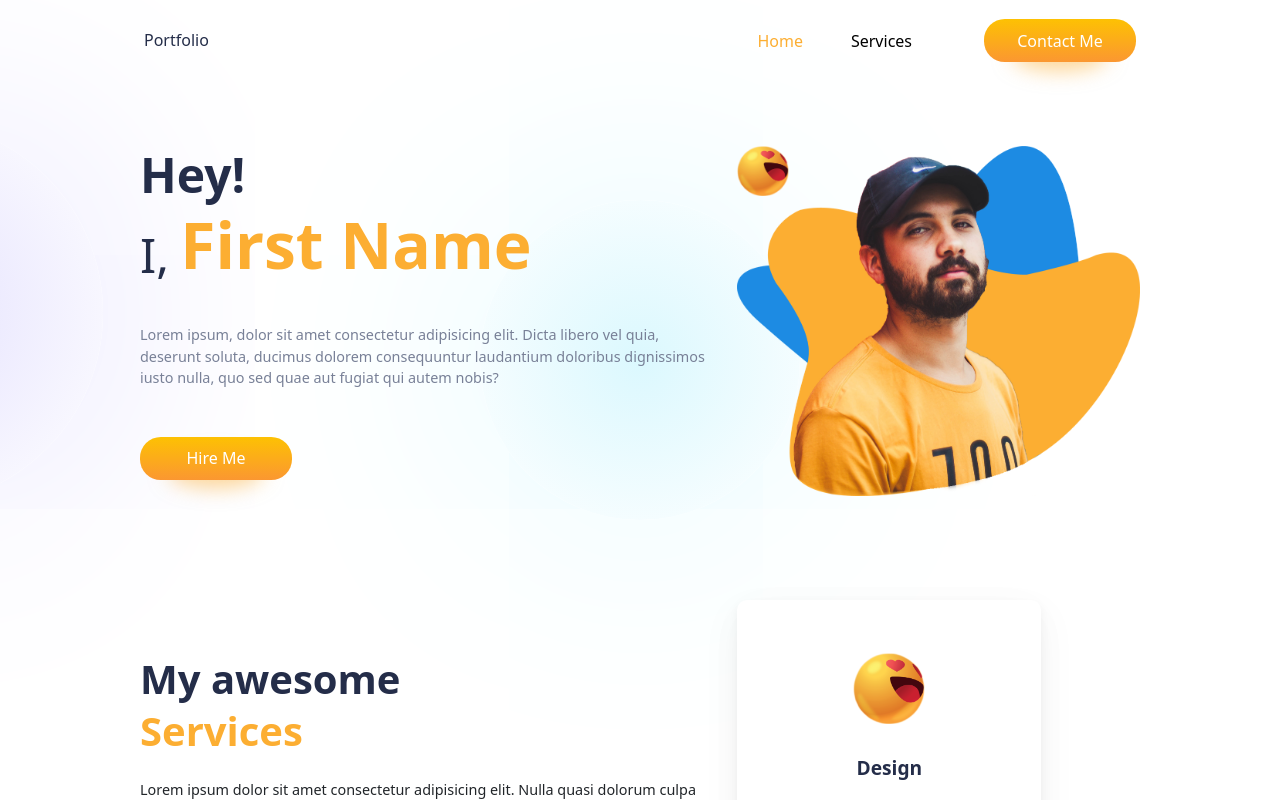
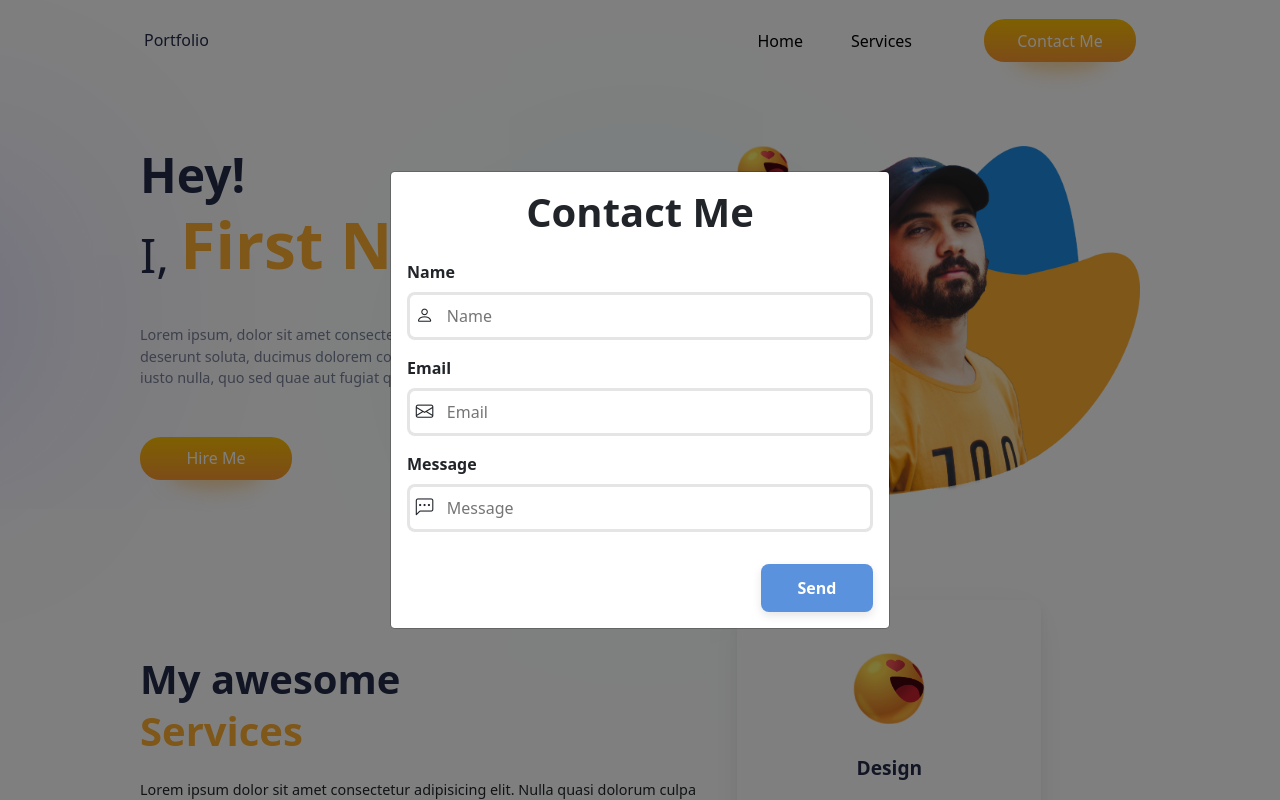
Before and after one commit to Charlygraphy23/Portfoleo-theme-1, a Next.js app: page / in a window 1280 px wide. Both pictures are taken after a click on the button "Contact Me". Shown: the top 800 px of the page. Built offline with nearby package versions, Linux system fonts and the light colour scheme.

Commit message:
contact me form added

```diff
--- /dev/null
+++ b/components/contact/index.tsx
@@ -0,0 +1,92 @@
+import { send as emailSend } from "@emailjs/browser";
+import React, { useCallback, useState } from "react";
+import Input from "../../core/components/Input";
+
+const ContactMe = () => {
+  const [form, setForm] = useState({
+    name: "",
+    message: "",
+    email: "",
+  });
+
+  const handleChange = useCallback((e) => {
+    setForm((prevState) => ({
+      ...prevState,
+      [e.target.name]: e.target.value,
+    }));
+  }, []);
+
+  const sendEmail = useCallback(() => {
+    const templateID = "template_d26lilp";
+    const serviceID = "service_53a7wy9";
+    const templateParams = {
+      name: form.name,
+      message: form.message,
+      from_email: form.email,
+    };
+
+    emailSend(serviceID, templateID, templateParams)
+      .then(() => console.log("Send"))
+      .catch((err) => console.log("err", err));
+  }, []);
+
+  return (
+    <div
+      className="modal fade contactMe "
+      id="contactMeForm"
+      aria-labelledby="contactMeForm"
+      aria-hidden="true"
+    >
+      <div className="modal-dialog modal-dialog-centered">
+        <div className="modal-content">
+          <div className="modal-body">
+            <form action="#" className="contactMe__container">
+              <h1 className="headline1 text-center mb-4">Contact Me</h1>
+
+              <Input
+                name="name"
+                label="Name"
+                type="text"
+                placeHolder="Name"
+                iconClassName="bi bi-person"
+                className="mb-3"
+                onChange={handleChange}
+                value={form.name}
+              />
+
+              <Input
+                name="email"
+                className="mb-3"
+                label="Email"
+                type="email"
+                placeHolder="Email"
+                iconClassName="bi bi-envelope"
+                onChange={handleChange}
+                value={form.email}
+              />
+
+              <Input
+                name="message"
+                className="mb-3"
+                label="Message"
+                type="text"
+                placeHolder="Message"
+                iconClassName="bi bi-chat-left-dots"
+                onChange={handleChange}
+                value={form.message}
+              />
+
+              <div className="d-flex justify-content-end align-items-center">
+                <button className="email__send" onClick={sendEmail}>
+                  Send
+                </button>
+              </div>
+            </form>
+          </div>
+        </div>
+      </div>
+    </div>
+  );
+};
+
+export default ContactMe;
--- a/components/header/index.tsx
+++ b/components/header/index.tsx
@@ -10,7 +10,7 @@ const Header = () => {
 
         <div className="header__collapse">
           <ul className="header__collapse-links">
-            <li className="active">
+            <li className="">
               <a href="#">Home</a>
             </li>
 
@@ -20,7 +20,14 @@ const Header = () => {
           </ul>
 
           <div className="header__collapse-contact">
-            <button className="primary__button">Contact Me</button>
+            <button
+              type="button"
+              data-bs-toggle="modal"
+              data-bs-target="#contactMeForm"
+              className="primary__button"
+            >
+              Contact Me
+            </button>
           </div>
         </div>
       </div>
--- a/components/layout.tsx
+++ b/components/layout.tsx
@@ -1,12 +1,16 @@
+import { init } from "@emailjs/browser";
 import Head from "next/head";
 import Script from "next/script";
 import React from "react";
+import ContactMe from "./contact";
 
 type Props = {
   children: JSX.Element;
 };
 
 const Layout = ({ children }: Props) => {
+  init("JQrVHKPVX62Zpyqu0");
+
   return (
     <>
       <Head>
@@ -32,6 +36,9 @@ const Layout = ({ children }: Props) => {
           src="https://cdn.jsdelivr.net/npm/bootstrap@5.1.3/dist/js/bootstrap.bundle.min.js"
         />
         {children}
+
+        {/* // Modal */}
+        <ContactMe />
       </main>
     </>
   );
--- /dev/null
+++ b/core/components/Input.tsx
@@ -0,0 +1,53 @@
+import { nanoid } from "nanoid";
+import React, { useMemo } from "react";
+
+type Props = {
+  name?: string;
+  label: string;
+  className?: string;
+  style?: React.CSSProperties;
+  type: string;
+  placeHolder?: string;
+  autoComplete?: boolean;
+  iconClassName?: string;
+  onChange?: (e: React.InputHTMLAttributes<InputEvent>) => void;
+  value?: string;
+};
+
+const Input = ({
+  label = "",
+  name = "",
+  className = "",
+  style = {},
+  type = "text",
+  placeHolder = "",
+  autoComplete = false,
+  iconClassName = "",
+  onChange,
+  value = "",
+}: Props) => {
+  const inputId = useMemo(() => nanoid(), []);
+
+  return (
+    <div className={`input__group ${className}`} style={style}>
+      <label htmlFor={inputId}>
+        <span>{label}</span>
+
+        <div className="input__container">
+          <input
+            name={name}
+            id={inputId}
+            type={type}
+            placeholder={placeHolder}
+            autoComplete={autoComplete ? "on" : "off"}
+            onChange={onChange}
+            value={value}
+          />
+          {iconClassName && <i className={`${iconClassName} icon`}></i>}
+        </div>
+      </label>
+    </div>
+  );
+};
+
+export default Input;
--- a/package.json
+++ b/package.json
@@ -9,7 +9,9 @@
     "lint": "next lint"
   },
   "dependencies": {
+    "@emailjs/browser": "^3.5.0",
     "bootstrap-icons": "^1.8.1",
+    "nanoid": "^3.3.2",
     "next": "12.1.0",
     "react": "17.0.2",
     "react-dom": "17.0.2"
--- /dev/null
+++ b/styles/components/contactMe.scss
@@ -0,0 +1,47 @@
+.contactMe {
+    .contactMe__container {
+        .headline1 {
+            font-weight: 600;
+        }
+
+        .email__send {
+            width: 7em;
+            height: 3em;
+            border-radius: 8px;
+            border: none;
+            box-shadow: 0px 4px 10px rgba(black, 0.1);
+            background: $themeColor4;
+            color: white;
+            font-weight: 600;
+            transition: all 0.15s ease-in-out;
+            margin-top: 1rem;
+
+            &:active {
+                transform: scale(0.9);
+            }
+        }
+    }
+}
+
+@media screen and (max-width: 768px) {
+    .contactMe {
+        padding: 0 !important;
+
+        .modal-dialog {
+            margin: 0;
+            max-height: 100%;
+            max-width: 100%;
+            height: 100%;
+            align-items: flex-end;
+
+            .modal-content {
+                border-top-left-radius: 30px;
+                border-top-right-radius: 30px;
+
+                .contactMe__container {
+                    padding-top: 1rem;
+                }
+            }
+        }
+    }
+}
--- a/styles/globals.scss
+++ b/styles/globals.scss
@@ -8,6 +8,7 @@
 @import "./components/clientProjects.scss";
 @import "./components/technologies.scss";
 @import "./components/recentProject.scss";
+@import "./components/contactMe.scss";
 
 * {
   margin: 0;
@@ -104,6 +105,58 @@ a {
   pointer-events: none;
 }
 
+.input__group {
+  @include flexBox(flex-start, column, center);
+  width: 100%;
+  font-size: inherit;
+
+  & > label {
+    font-weight: 600;
+    width: 100%;
+
+    & > span:first-child {
+      margin-bottom: 0.5rem;
+      display: inline-block;
+    }
+
+    .input__container {
+      @include flexBox(center, row, flex-start);
+      position: relative;
+      $iconPadding: 2em;
+
+      & > input {
+        min-height: 3em;
+        flex: 1;
+        padding: 0em calc($iconPadding + 0.3em);
+        outline: none;
+        color: rgba(black, 0.8);
+        border: 3px solid rgba(black, 0.1);
+        border-radius: 8px;
+        transition: all 0.2s ease-in-out;
+
+        &:focus {
+          border-color: $themeColor4;
+        }
+      }
+
+      & > .icon {
+        @include flexBox(center, row, center);
+        width: $iconPadding;
+        height: 2em;
+        font-size: 1.1em;
+        position: absolute;
+        left: 0;
+        top: 50%;
+        transform: translateY(-50%);
+      }
+    }
+  }
+}
+
+.modal-backdrop {
+  width: 100%;
+}
+
 @media screen and (max-width: 520px) {
   body {
     font-size: 0.8rem;
```
Also changed, not shown: 1 other file (tests, documents, lock files or other folders).
